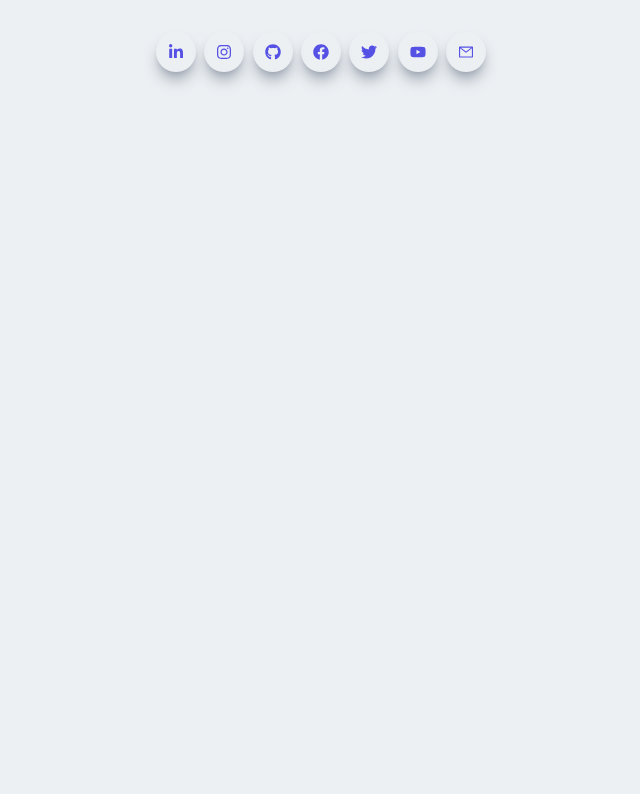
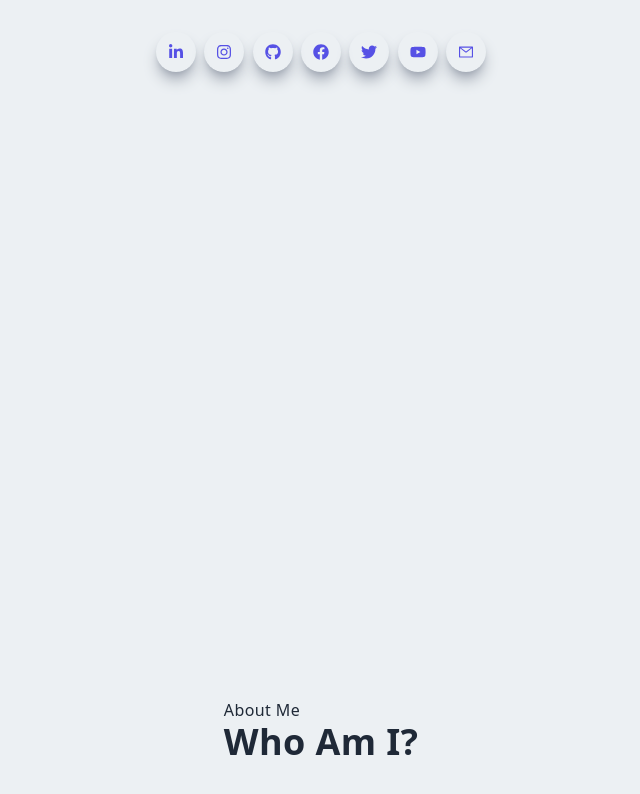
Before and after one commit to AkbarRizkyR/portofolio-nextjs, a Next.js app: page / in a window 1280 px wide. Shown: the part 470-1264 px from the top of the page, without its empty margins (319-959 px from the left). Before the commit the page ends 800 px from the top, so only its background shows below. Built offline with nearby package versions, Linux system fonts and the light colour scheme.

Commit message:
Fixing: Portofolio

```diff
--- a/components/About.jsx
+++ b/components/About.jsx
@@ -2,7 +2,16 @@
 
 function About() {
   return (
-    <div>About</div>
+    <div className='w-full md:h-screen p-2 flex items-center py-16'>
+      <div className='max-w-[1240px] m-auto md:grid-cols-3 gap-8'>
+        <div className='col-span-2'>
+          <p>About Me</p>
+          <h2> Who Am I?</h2>
+          <p></p>
+          <p></p>
+        </div>
+      </div>
+    </div>
   )
 }
 
--- a/components/Navbar.jsx
+++ b/components/Navbar.jsx
@@ -43,7 +43,7 @@
                             : 'fixed left-[-100%] p-10 ease-in duration-500' }>
                 <div>
                     <div className='flex w-full item-center justify-between'>
-                        <Image src="/../public/assets/Logo.jpg" alt="/" width="87" height="35" />
+                        <Image src="/../public/assets/Logo.png" alt="/" width="87" height="35" />
                         <div onClick={handleNav} className='rounded-full shadow-lg shadow-gray-400 p-3 mb-12 cursor-pointer'>
                             <AiOutlineClose/>
                         </div>
--- a/pages/index.js
+++ b/pages/index.js
@@ -3,6 +3,7 @@
 import { Inter } from '@next/font/google'
 import Navbar from '../components/Navbar'
 import Main from '../components/Main'
+import About from '../components/About'
 
 const inter = Inter({ subsets: ['latin'] })
 
@@ -18,7 +19,7 @@
 
       <Navbar />
       <Main />
-
+      <About />
     </div>
   )
 }
```
